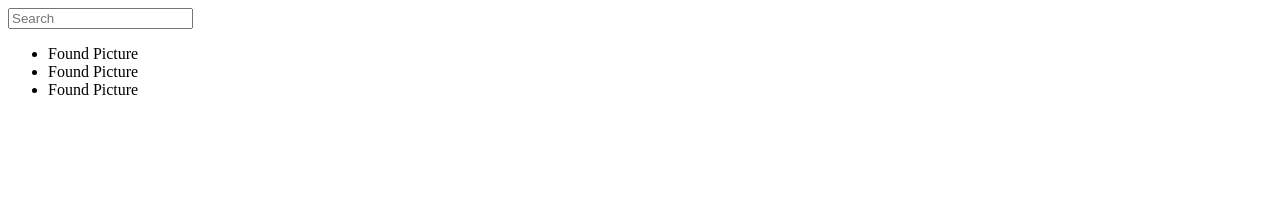
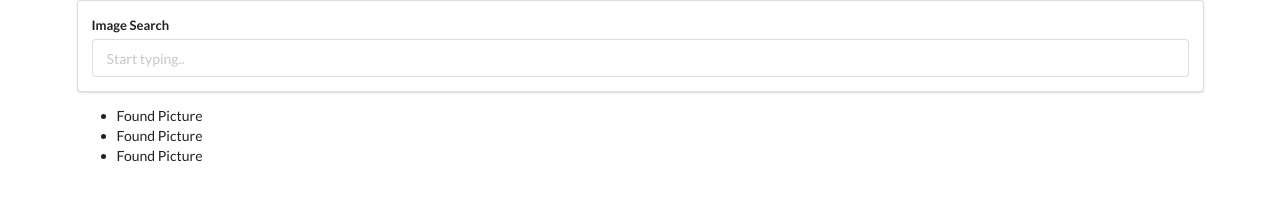
Before and after one commit to Madalin-Antonoiu/LearnReact-FormsSearchAPIAndMore, a React app: page / in a window 1280 px wide. Built offline with nearby package versions, Linux system fonts and the light colour scheme.

Commit message:
Whenever i type in search, it console logs :)

```diff
--- a/public/index.html
+++ b/public/index.html
@@ -1,16 +1,18 @@
 <!DOCTYPE html>
 <html lang="en">
-
   <head>
-	<meta charset="utf-8">
-	<link rel="shortcut icon" href="%PUBLIC_URL%/favicon.ico">
-	<meta name="viewport" content="width=device-width, initial-scale=1, shrink-to-fit=no">
-	<meta name="theme-color" content="#000000">
+    <meta charset="utf-8" />
+    <link rel="shortcut icon" href="%PUBLIC_URL%/favicon.ico" />
+    <meta
+      name="viewport"
+      content="width=device-width, initial-scale=1, shrink-to-fit=no"
+    />
+    <meta name="theme-color" content="#000000" />
     <!--
       manifest.json provides metadata used when your web app is added to the
       homescreen on Android. See https://developers.google.com/web/fundamentals/web-app-manifest/
     -->
-	<link rel="manifest" href="%PUBLIC_URL%/manifest.json">
+    <link rel="manifest" href="%PUBLIC_URL%/manifest.json" />
     <!--
       Notice the use of %PUBLIC_URL% in the tags above.
       It will be replaced with the URL of the `public` folder during the build.
@@ -20,6 +22,11 @@
       work correctly both with client-side routing and a non-root public URL.
       Learn how to configure a non-root public URL by running `npm run build`.
     -->
+    <!-- 1. Added Semantic UI-->
+    <link
+      rel="stylesheet"
+      href="https://cdnjs.cloudflare.com/ajax/libs/semantic-ui/2.4.1/semantic.min.css"
+    />
     <title>React App</title>
   </head>
 
@@ -39,5 +46,4 @@
       To create a production bundle, use `npm run build` or `yarn build`.
     -->
   </body>
-
 </html>
--- a/src/components/App.js
+++ b/src/components/App.js
@@ -4,7 +4,7 @@ import SearchBar from "./SearchBar";
 
 const App = () => {
   return (
-    <div>
+    <div className="ui container">
       <SearchBar />
       <ImageList />
     </div>
--- a/src/components/ImageList.js
+++ b/src/components/ImageList.js
@@ -1,5 +1,6 @@
 import React from "react";
 
+//Functional component
 const ListDisplay = () => {
   return (
     <ul>
--- a/src/components/SearchBar.js
+++ b/src/components/SearchBar.js
@@ -1,11 +1,25 @@
 import React from "react";
 
+//Class-based component
 class SearchBar extends React.Component {
+  onInputChange(event) {
+    console.log(event.target.value);
+  }
+
   render() {
     return (
-      <form>
-        <input type="text" placeholder="Search" />
-      </form>
+      <div className="ui segment">
+        <form className="ui form">
+          <div className="field">
+            <label> Image Search</label>
+            <input
+              type="text"
+              onChange={this.onInputChange}
+              placeholder="Start typing.."
+            />
+          </div>
+        </form>
+      </div>
     );
   }
 }
```
Lines whose indentation alone changed are shown as unchanged.
